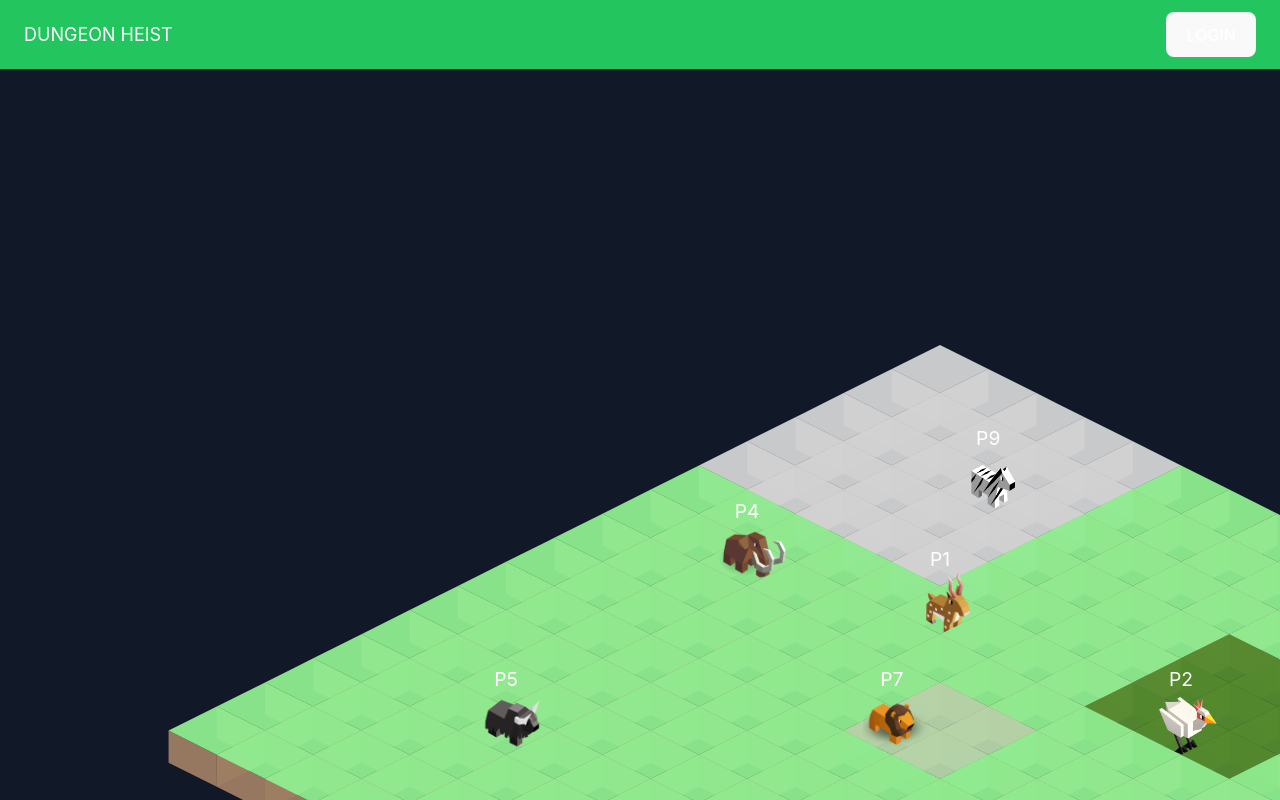
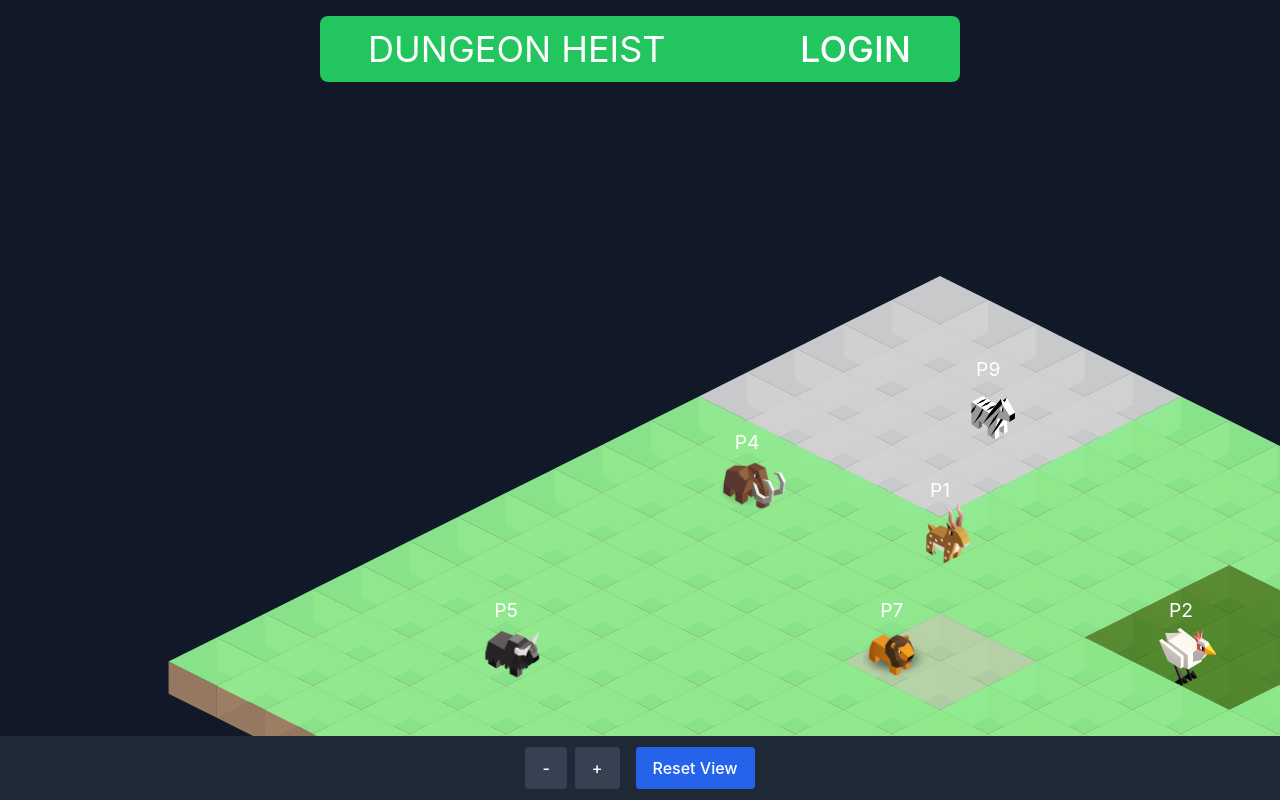
Before and after one commit to KhromeM/dungeonHeist, a React (Vite) app in the folder dungeon-heist/: page / in a window 1280 px wide. Built offline with nearby package versions, Linux system fonts and the light colour scheme.

Commit message:
top login bar

```diff
--- a/dungeon-heist/src/components/DungeonHeader.jsx
+++ b/dungeon-heist/src/components/DungeonHeader.jsx
@@ -3,9 +3,11 @@ import '../index.css';
 
 const LoginHeader = () => {
   return (
-    <div className="flex justify-between items-center bg-green-500 py-3 px-6">
-      <h1 className="text-lg font-Digitalt text-white">DUNGEON HEIST</h1>
-      <button className="font-Digitalt text-white">LOGIN</button>
+    <div className="absolute top-4 left-0 right-0 flex justify-between items-center bg-green-500 py-3 px-12 w-[50%] mx-auto z-10 rounded-lg">
+      <h1 className="text-4xl font-Digitalt text-white">DUNGEON HEIST</h1>
+      <button className="text-4xl font-Digitalt text-white bg-transparent hover:bg-transparent hover:outline-none p-0">
+        LOGIN
+      </button>
     </div>
   );
 };
```
